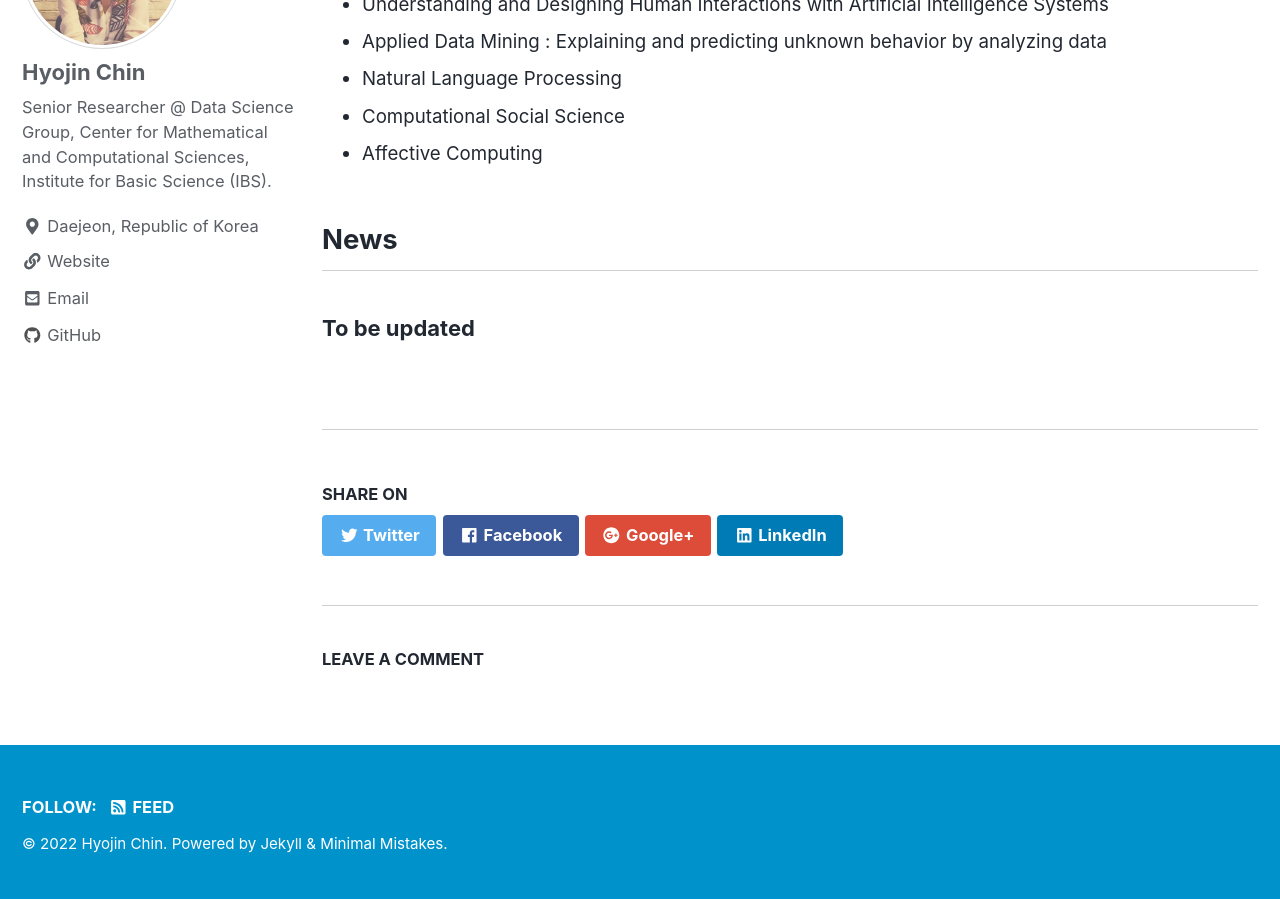
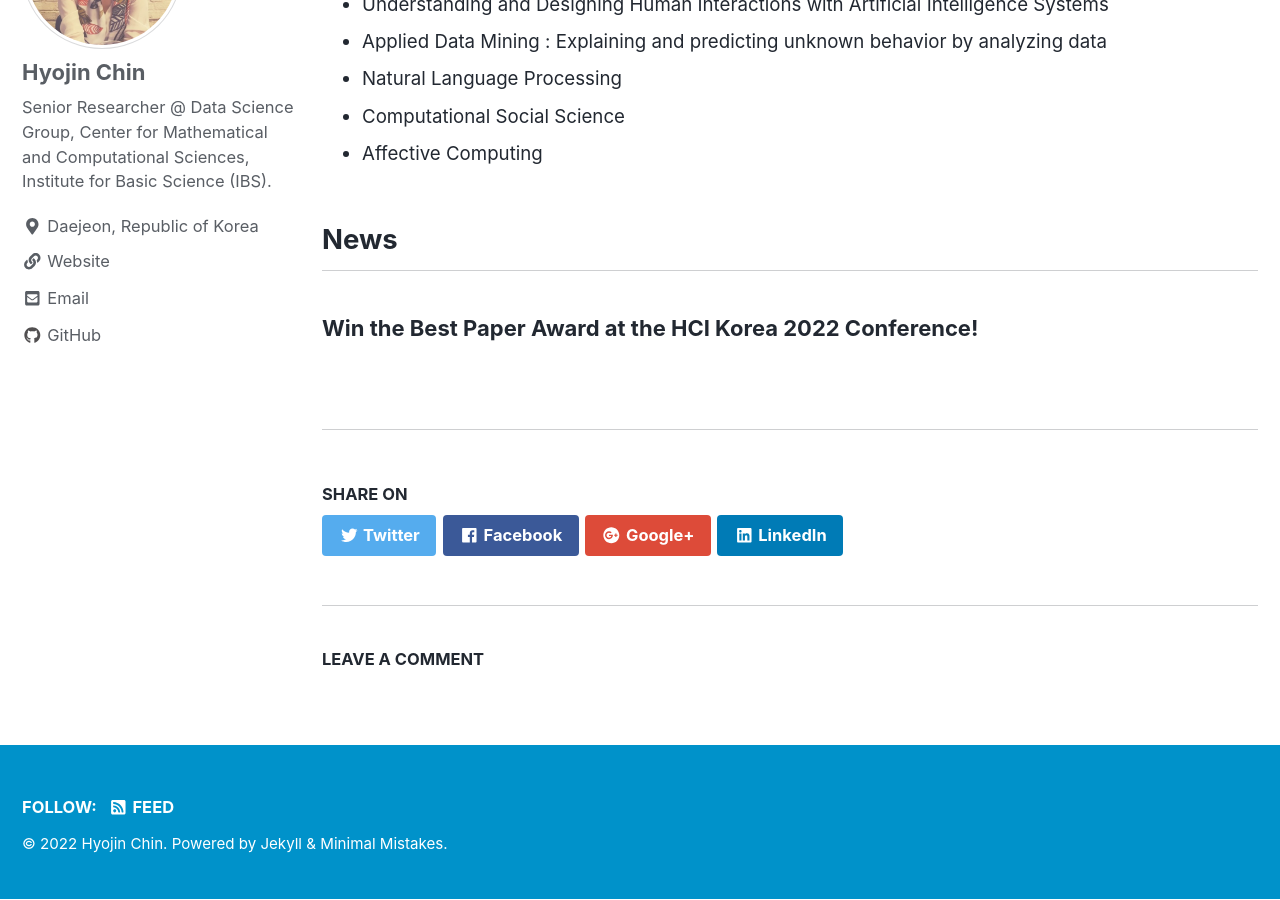
Before and after one commit to tesschin/tesschin.github.io, a Jekyll site: the page built from index.md, in a window 1280 px wide and 900 px high, scrolled down 825 px. Built offline with Jekyll 4.4.1, drawn with Linux system fonts in a browser that asks for light colours; nearby versions of some CDN libraries; the list of posts is cut into pages by our own code.

Commit message:
Update index.md

```diff
--- a/index.md
+++ b/index.md
@@ -29,4 +29,4 @@ Data Scientist. HCI Researcher. Very interested in understanding and designing h
 
 
 ## News
-### To be updated
+### Win the Best Paper Award at the HCI Korea 2022 Conference!
```
